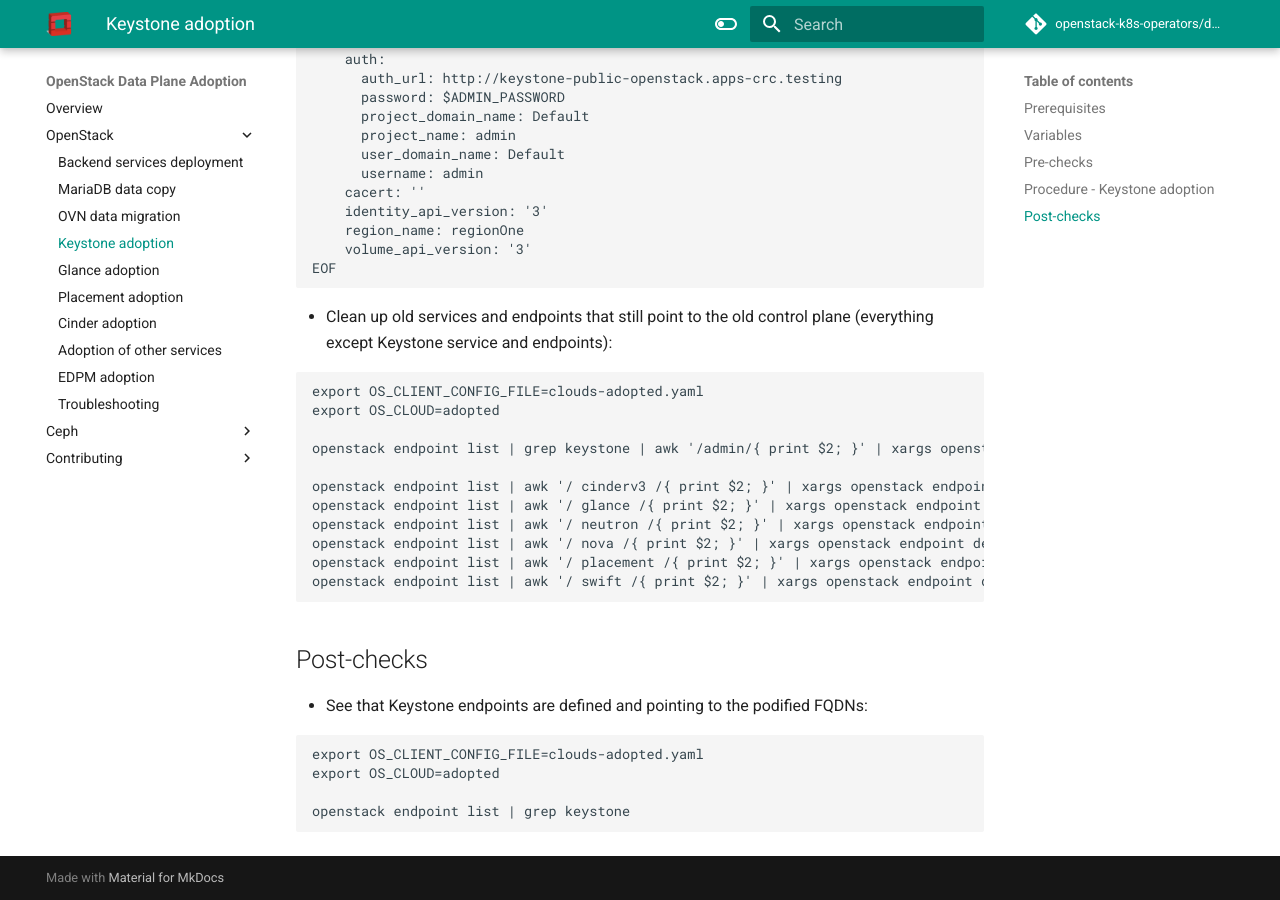
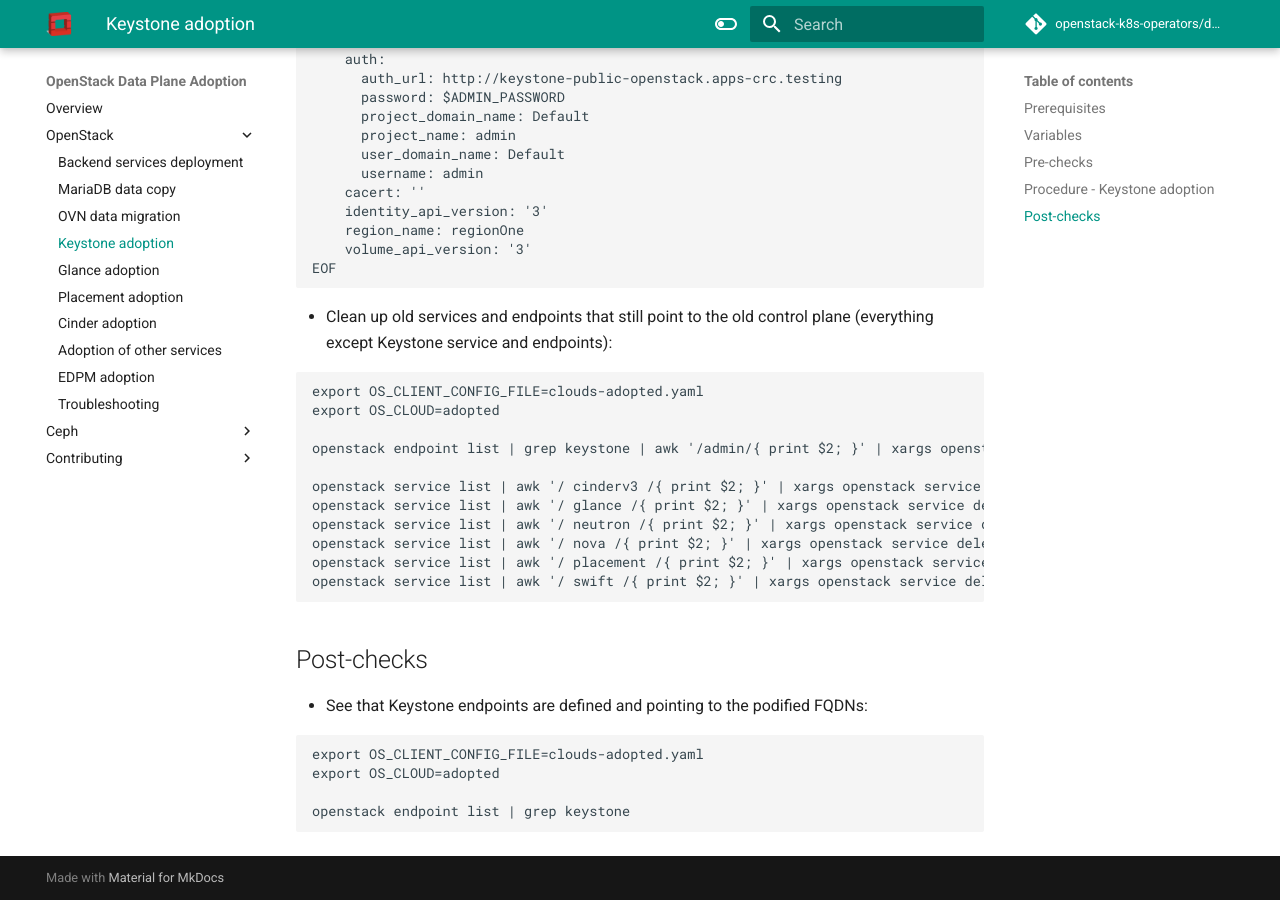
Before and after one commit to openstack-k8s-operators/data-plane-adoption, an MkDocs documentation site: the page built from docs/openstack/keystone_adoption.md, in a window 1280 px wide and 900 px high, scrolled down 950 px. Built offline with MkDocs 1.6.1 and Material for MkDocs 9.7.7, drawn with Linux system fonts in a browser that asks for light colours; comment, search, counter and statistics services are not loaded; the version menu is left out.

Commit message:
Fix Keystone objects cleanup
Commit 35a8bb124297ab95d85095b45fcb542cbf927e59 updated Keystone
objects cleanup to follow what was demoed, and then commit
69146983d4a3ef91eae3efff4d7756edb9a2665b aimed to simplify grep/awk
patterns but it also regressed into deleting just endpoints rather
than full services (which deletes endpoints too). This is now fixed so
that we delete full services and preserve the better grep/awk pattern.

````diff
--- a/docs/openstack/keystone_adoption.md
+++ b/docs/openstack/keystone_adoption.md
@@ -60,12 +60,12 @@
 
   openstack endpoint list | grep keystone | awk '/admin/{ print $2; }' | xargs openstack endpoint delete || true
 
-  openstack endpoint list | awk '/ cinderv3 /{ print $2; }' | xargs openstack endpoint delete || true
-  openstack endpoint list | awk '/ glance /{ print $2; }' | xargs openstack endpoint delete || true
-  openstack endpoint list | awk '/ neutron /{ print $2; }' | xargs openstack endpoint delete || true
-  openstack endpoint list | awk '/ nova /{ print $2; }' | xargs openstack endpoint delete || true
-  openstack endpoint list | awk '/ placement /{ print $2; }' | xargs openstack endpoint delete || true
-  openstack endpoint list | awk '/ swift /{ print $2; }' | xargs openstack endpoint delete || true
+  openstack service list | awk '/ cinderv3 /{ print $2; }' | xargs openstack service delete || true
+  openstack service list | awk '/ glance /{ print $2; }' | xargs openstack service delete || true
+  openstack service list | awk '/ neutron /{ print $2; }' | xargs openstack service delete || true
+  openstack service list | awk '/ nova /{ print $2; }' | xargs openstack service delete || true
+  openstack service list | awk '/ placement /{ print $2; }' | xargs openstack service delete || true
+  openstack service list | awk '/ swift /{ print $2; }' | xargs openstack service delete || true
   ```
 
 ## Post-checks
````
Also changed, not shown: 1 other file.
